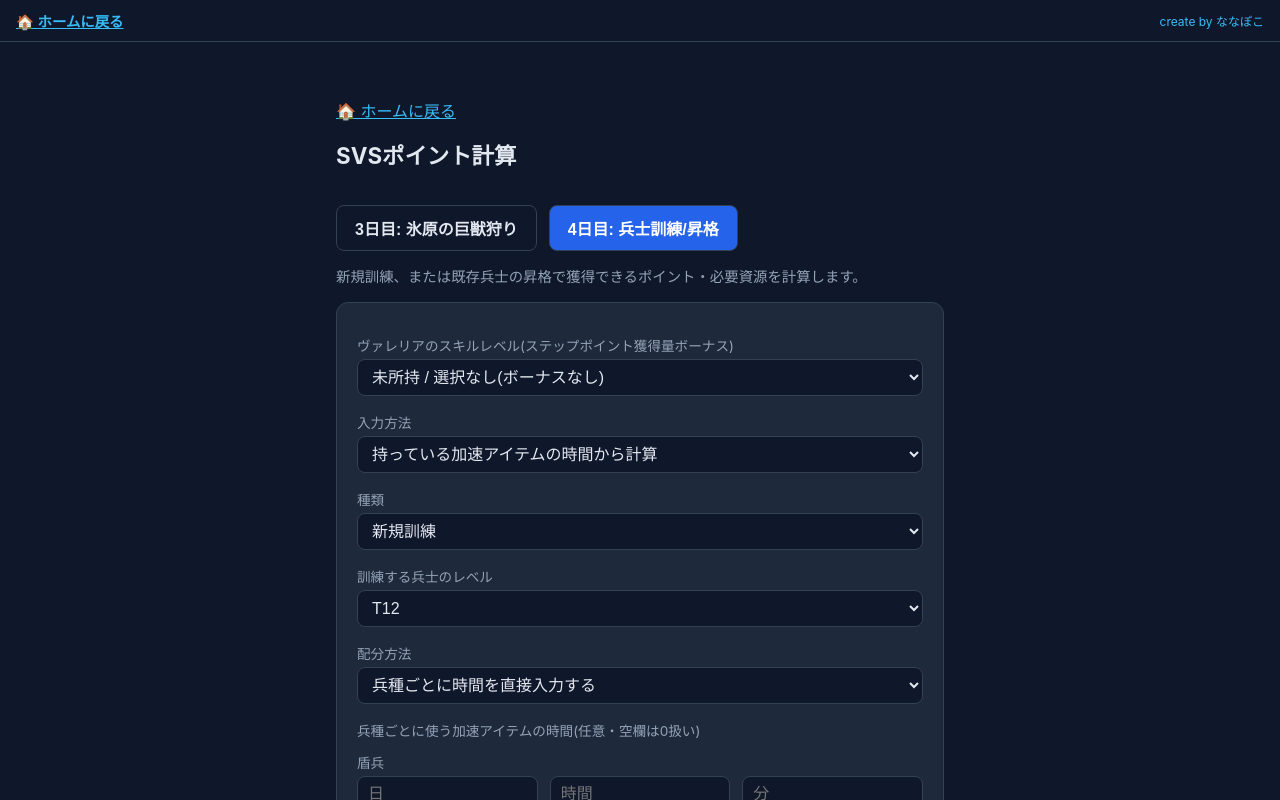
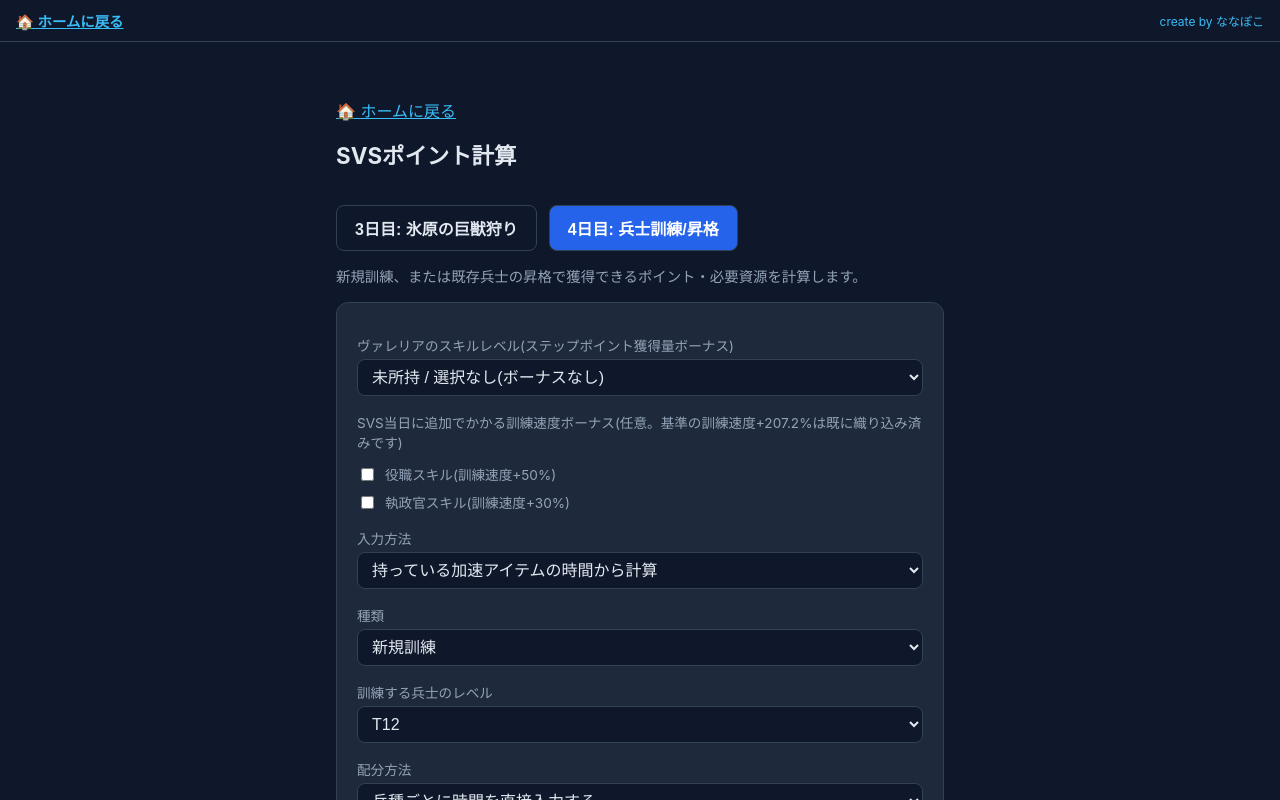
Before and after one commit to 4vp69hrn4m-del/wos-tool, a Next.js app: page /svs-points in a window 1280 px wide. Both pictures are taken after a click on the button "4日目: 兵士訓練/昇格". Shown: the top 800 px of the page. Built offline with nearby package versions, Linux system fonts and the light colour scheme.

Commit message:
page.tsx を更新

```diff
--- a/app/svs-points/page.tsx
+++ b/app/svs-points/page.tsx
@@ -132,6 +132,21 @@ const RESOURCE_REDUCTION_BY_LEVEL: Record<11 | 12, Record<number, number>> = {
   12: { 0: 0, 1: 2.5, 2: 5, 3: 7.5, 4: 10, 5: 12.5, 6: 15, 7: 17.5, 8: 20, 9: 22.5, 10: 25 },
 };
 
+// 訓練速度ボーナスの基準値。今登録している「秒/人」の実測値は、みんなが持っているこの基準値込みの数値
+const BASE_TRAINING_SPEED_BONUS_PCT = 207.2;
+// SVS当日に追加でかかる可能性のある訓練速度ボーナス
+const ROLE_SKILL_TRAINING_SPEED_PCT = 50; // 役職スキル
+const CHANCELLOR_SKILL_TRAINING_SPEED_PCT = 30; // 執政官スキル
+
+// 訓練速度ボーナスが変わった時の秒数を再計算する
+// 元の秒数(baseSec)は基準値(BASE_TRAINING_SPEED_BONUS_PCT)込みなので、
+// 一度ボーナス無しの状態に戻してから、新しい合計ボーナスで割り直す
+function adjustSecForSpeedBonus(baseSec: number, extraBonusPct: number): number {
+  const zeroBonusSec = baseSec * (1 + BASE_TRAINING_SPEED_BONUS_PCT / 100);
+  const totalBonusPct = BASE_TRAINING_SPEED_BONUS_PCT + extraBonusPct;
+  return zeroBonusSec / (1 + totalBonusPct / 100);
+}
+
 function Day4Training() {
   const [inputMode, setInputMode] = useState<"count" | "speedup">("speedup");
   const [mode, setMode] = useState<"train" | "promote">("train");
@@ -160,15 +175,21 @@ function Day4Training() {
     spear: 0,
     bow: 0,
   });
+  const [roleSkillActive, setRoleSkillActive] = useState(false);
+  const [chancellorSkillActive, setChancellorSkillActive] = useState(false);
 
   const bonusPct = VALERIA_BONUS_BY_LEVEL[valeriaLevel] || 0;
   const isSplitFlow = mode === "train" && inputMode === "speedup";
+  const extraSpeedBonusPct =
+    (roleSkillActive ? ROLE_SKILL_TRAINING_SPEED_PCT : 0) +
+    (chancellorSkillActive ? CHANCELLOR_SKILL_TRAINING_SPEED_PCT : 0);
 
   const availableTrainLevels = Object.keys(TRAIN_RATE_BY_TYPE_LEVEL[troopType]).map(Number).sort((a, b) => a - b);
   const trainRate =
     TRAIN_RATE_BY_TYPE_LEVEL[troopType][trainLevel] ||
     TRAIN_RATE_BY_TYPE_LEVEL[troopType][availableTrainLevels[availableTrainLevels.length - 1]];
-  const secPerTroop = mode === "train" ? trainRate.secPerTroop : PROMOTE_SEC_PER_TROOP;
+  const secPerTroop =
+    mode === "train" ? adjustSecForSpeedBonus(trainRate.secPerTroop, extraSpeedBonusPct) : PROMOTE_SEC_PER_TROOP;
 
   // 「資源消費減少」研究の効果を反映する(訓練=兵種ごとのtrainLevel研究、昇格=昇格後レベルtoLevelの研究が適用される)
   const reductionTargetLevel = mode === "train" ? trainLevel : toLevel;
@@ -228,7 +249,8 @@ function Day4Training() {
             seconds = (Number(s.d) || 0) * 86400 + (Number(s.h) || 0) * 3600 + (Number(s.m) || 0) * 60;
           }
           const rate = TRAIN_RATE_BY_TYPE_LEVEL[t][trainLevel] || TRAIN_RATE_BY_TYPE_LEVEL[t][availableTrainLevels[availableTrainLevels.length - 1]];
-          const count = Math.floor(seconds / rate.secPerTroop);
+          const adjustedSec = adjustSecForSpeedBonus(rate.secPerTroop, extraSpeedBonusPct);
+          const count = Math.floor(seconds / adjustedSec);
           const points = Math.round(count * trainPointsPer * 10) / 10;
           const pct = RESOURCE_REDUCTION_BY_LEVEL[trainLevel as 11 | 12]?.[resourceResearchLevelByType[t]] || 0;
           const res = resourceFor(rate, 1 - pct / 100);
@@ -270,6 +292,32 @@ function Day4Training() {
             </option>
           ))}
         </select>
+
+        {mode === "train" && (
+          <>
+            <p style={{ color: "#94a3b8", fontSize: "0.85rem", marginTop: 16, marginBottom: 4 }}>
+              SVS当日に追加でかかる訓練速度ボーナス(任意。基準の訓練速度+{BASE_TRAINING_SPEED_BONUS_PCT}%は既に織り込み済みです)
+            </p>
+            <label style={{ display: "flex", alignItems: "center", gap: 8 }}>
+              <input
+                type="checkbox"
+                checked={roleSkillActive}
+                onChange={(e) => setRoleSkillActive(e.target.checked)}
+                style={{ width: "auto" }}
+              />
+              役職スキル(訓練速度+{ROLE_SKILL_TRAINING_SPEED_PCT}%)
+            </label>
+            <label style={{ display: "flex", alignItems: "center", gap: 8, marginTop: 8 }}>
+              <input
+                type="checkbox"
+                checked={chancellorSkillActive}
+                onChange={(e) => setChancellorSkillActive(e.target.checked)}
+                style={{ width: "auto" }}
+              />
+              執政官スキル(訓練速度+{CHANCELLOR_SKILL_TRAINING_SPEED_PCT}%)
+            </label>
+          </>
+        )}
 
         <label style={{ marginTop: 16, display: "block" }}>入力方法</label>
         <select value={inputMode} onChange={(e) => setInputMode(e.target.value as "count" | "speedup")}>
```
